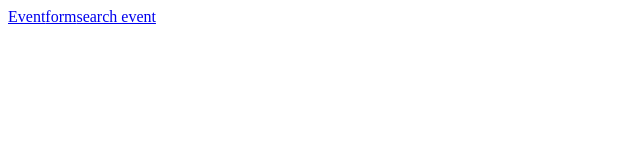
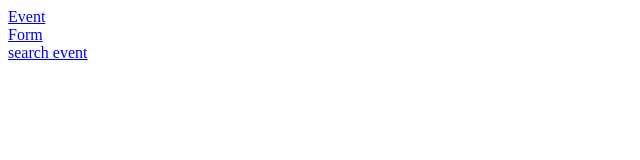
Before and after one commit to KarunyaR8501/Task-12, a plain HTML site: page index.html in a window 1280 px wide. Shown: the whole page, without its empty margins (0-640 px from the left). Drawn offline with Linux system fonts and the light colour scheme.

Commit message:
Update index.html

```diff
--- a/index.html
+++ b/index.html
@@ -7,6 +7,6 @@
     <title>Document</title>
 </head>
 <body>
-    <a href="Event.html">Event</a><a href="form.html">form</a><a href="Search Events.html">search event</a>
+    <a href="Event.html">Event</a></br><a href="form.html">Form</a></br><a href="Search Events.html">search event</a>
 </body>
 </html>
```
